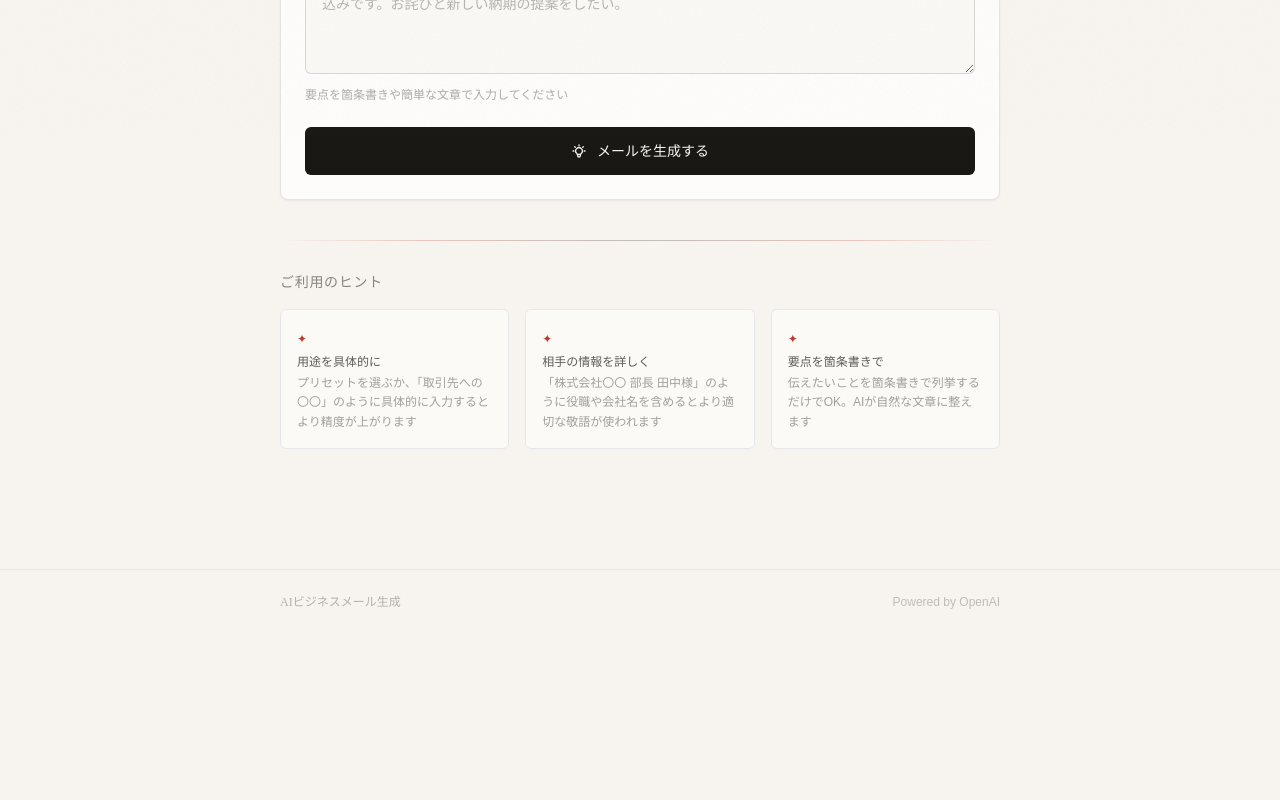
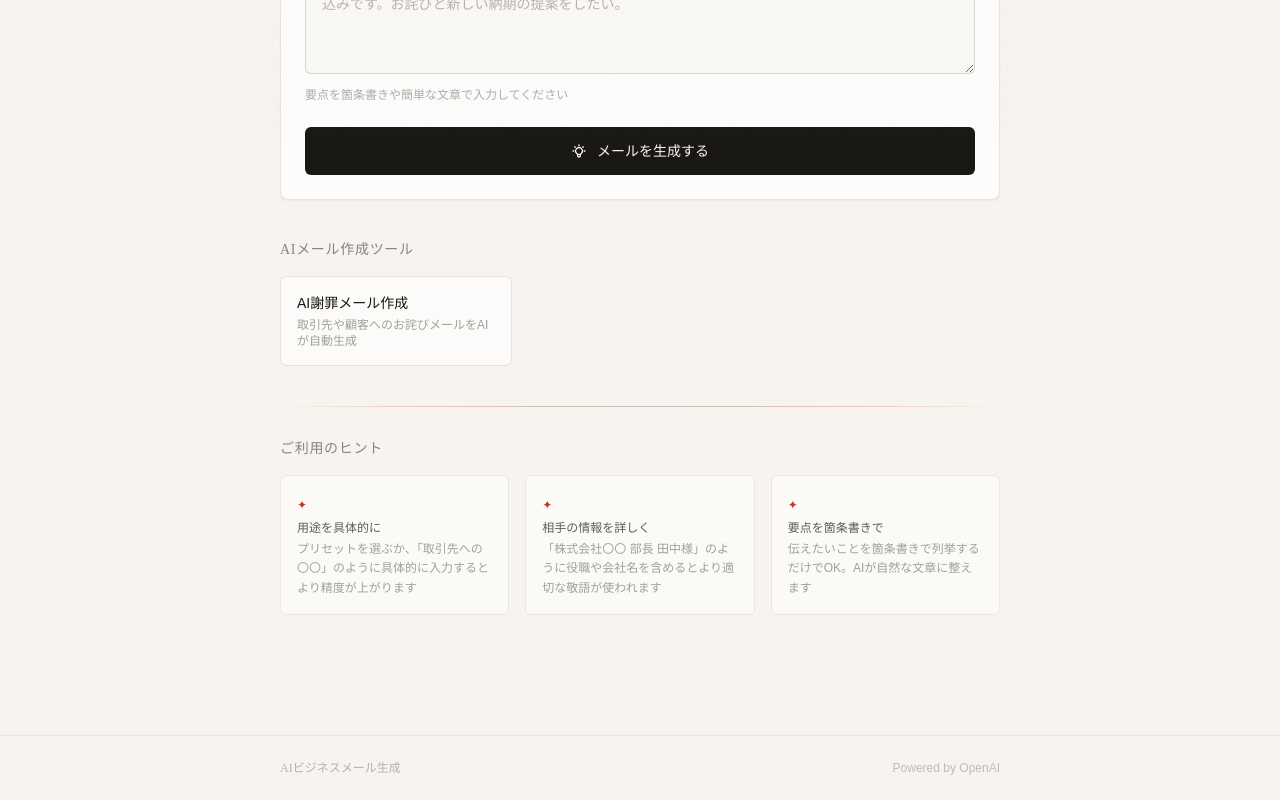
Before and after one commit to etoile1000/ai-mail-generator, a Next.js app in the folder ai-mail-app/: page / in a window 1280 px wide. Shown: the part 663-1463 px from the top of the page. Before the commit the page ends 1297 px from the top, so only its background shows below. Built offline with nearby package versions, Linux system fonts and the light colour scheme.

Commit message:
Update page.tsx

```diff
--- a/ai-mail-app/src/app/page.tsx
+++ b/ai-mail-app/src/app/page.tsx
@@ -339,8 +339,27 @@ export default function Home() {
           </div>
         )}
 
-        {/* Tips */}
-        <div className="mt-10 stagger-5 animate-slide-up">
+      {/* Related AI Email Tools */}
+<div className="mt-10">
+  <h3 className="font-display text-sm font-medium text-ink/50 mb-4 tracking-wider">
+    AIメール作成ツール
+  </h3>
+
+  <div className="grid grid-cols-1 sm:grid-cols-3 gap-3">
+    <a
+      href="/apology-email"
+      className="rounded-md border border-ink/10 bg-white/60 p-4 hover:border-vermilion/40 transition"
+    >
+      <h4 className="text-sm font-medium text-ink">AI謝罪メール作成</h4>
+      <p className="text-xs text-ink/40 mt-1">
+        取引先や顧客へのお詫びメールをAIが自動生成
+      </p>
+    </a>
+  </div>
+</div>
+
+{/* Tips */}
+<div className="mt-10 stagger-5 animate-slide-up">
           <hr className="brush-rule mb-8" />
           <h3 className="font-display text-sm font-medium text-ink/50 mb-4 tracking-wider">
             ご利用のヒント
```
